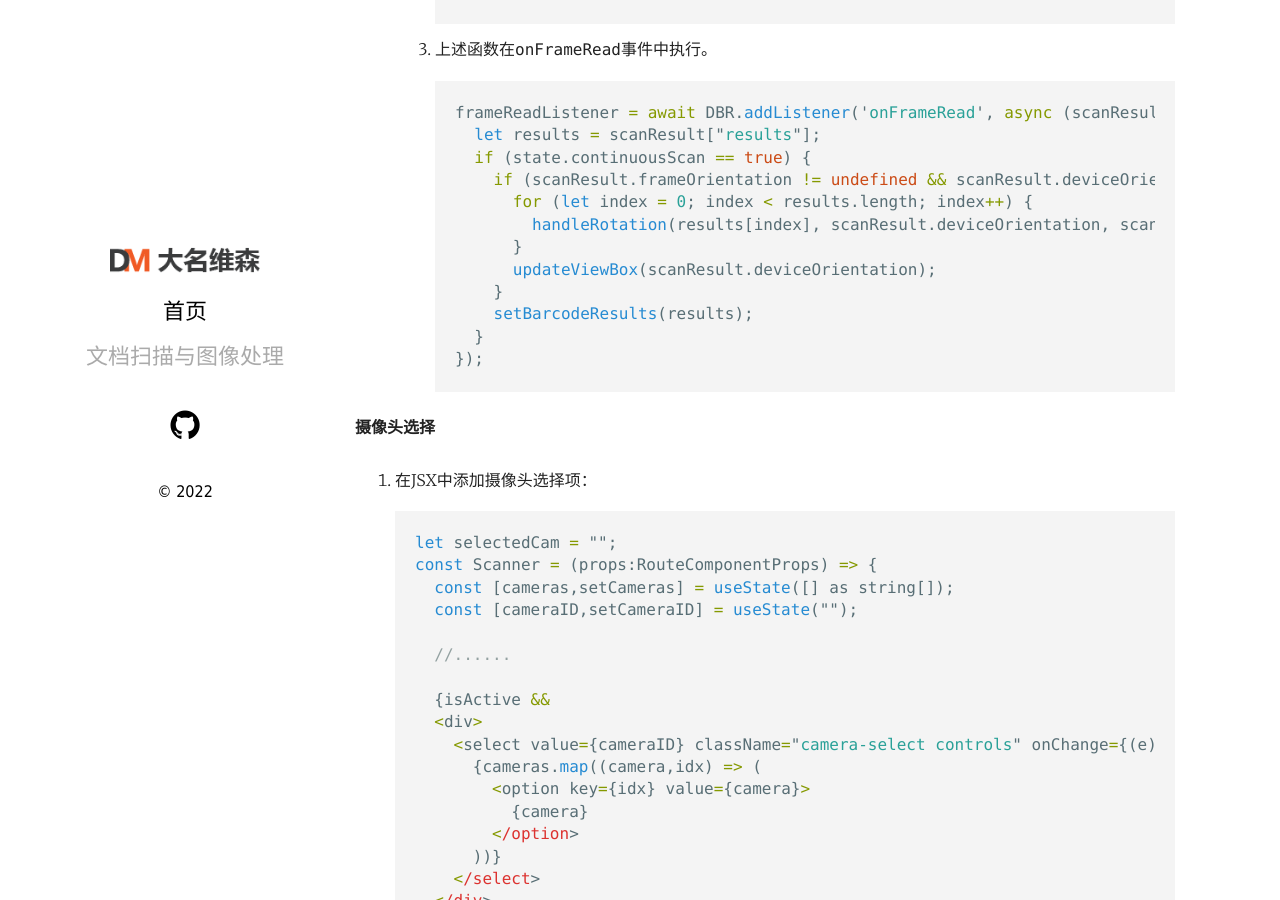
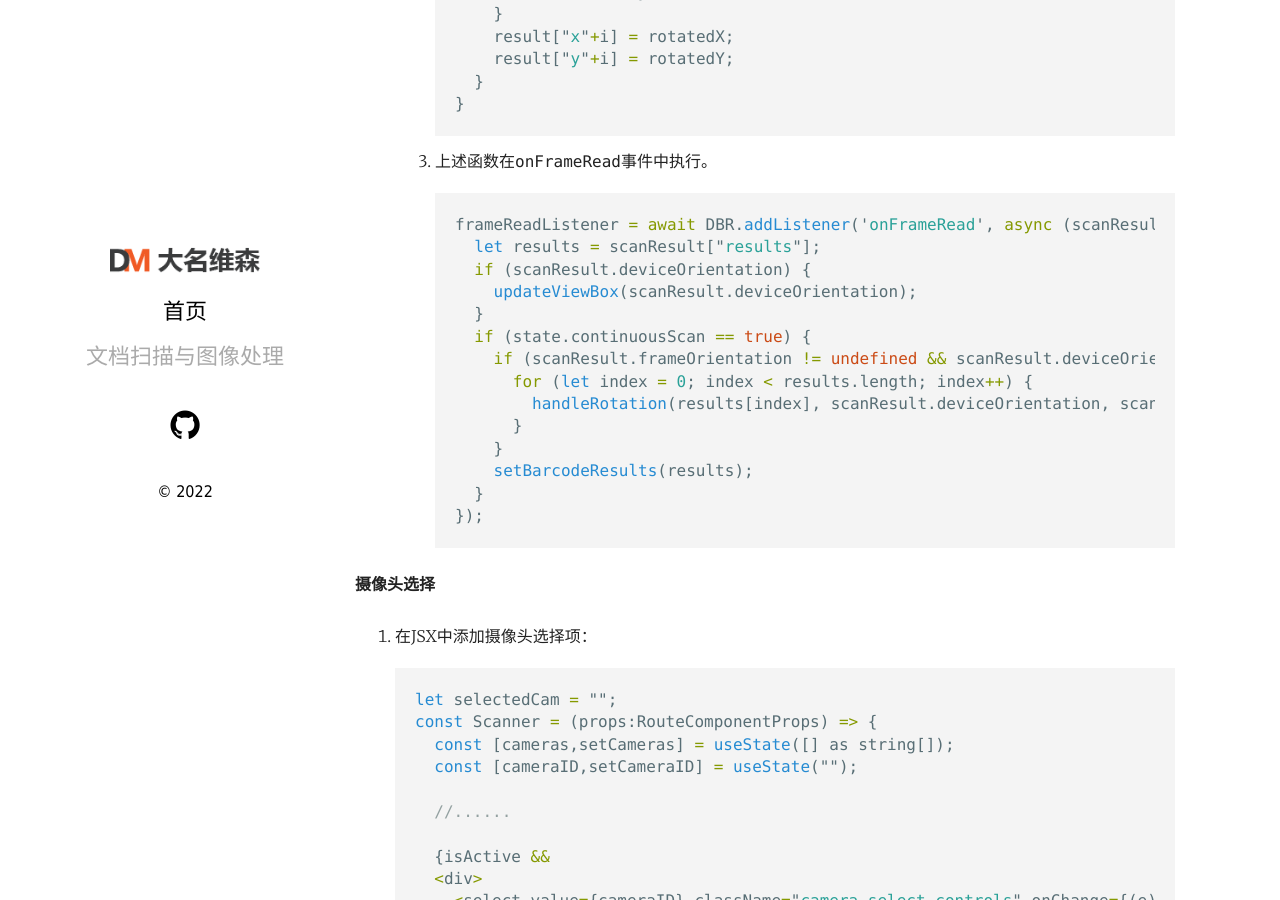
Before and after one commit to damingsoft/damingsoft.github.io, a Jekyll site: the page built from _posts/2022-03-23-ionic-react-qr-code-scanner.md, in a window 1280 px wide and 900 px high, scrolled down 14013 px. Built offline with Jekyll 4.4.1, drawn with Linux system fonts in a browser that asks for light colours; some of the changed text lies outside the part shown.

Commit message:
update code and screenshot

````diff
--- a/_posts/2022-03-23-ionic-react-qr-code-scanner.md
+++ b/_posts/2022-03-23-ionic-react-qr-code-scanner.md
@@ -248,6 +248,11 @@ const copyBarcode = (text:string) => {
 
 //......
 
+{(barcodeResults.length>0) &&
+  <IonListHeader>
+    <IonLabel>Results:</IonLabel>
+  </IonListHeader>
+}
 {barcodeResults.map((tr,idx) => (
   <IonItem key={idx}>
     <IonLabel>{tr.barcodeFormat + ": " + tr.barcodeText}</IonLabel>
@@ -566,12 +571,14 @@ const Scanner = (props:RouteComponentProps) => {
       ```js
       frameReadListener = await DBR.addListener('onFrameRead', async (scanResult:ScanResult) => {
         let results = scanResult["results"];
+        if (scanResult.deviceOrientation) {
+          updateViewBox(scanResult.deviceOrientation);
+        }
         if (state.continuousScan == true) {
           if (scanResult.frameOrientation != undefined && scanResult.deviceOrientation != undefined) {
             for (let index = 0; index < results.length; index++) {
               handleRotation(results[index], scanResult.deviceOrientation, scanResult.frameOrientation);
             }
-            updateViewBox(scanResult.deviceOrientation);
           }
           setBarcodeResults(results);
         }
````
Also changed, not shown: album/2022/ionic/ionic-home.png.
